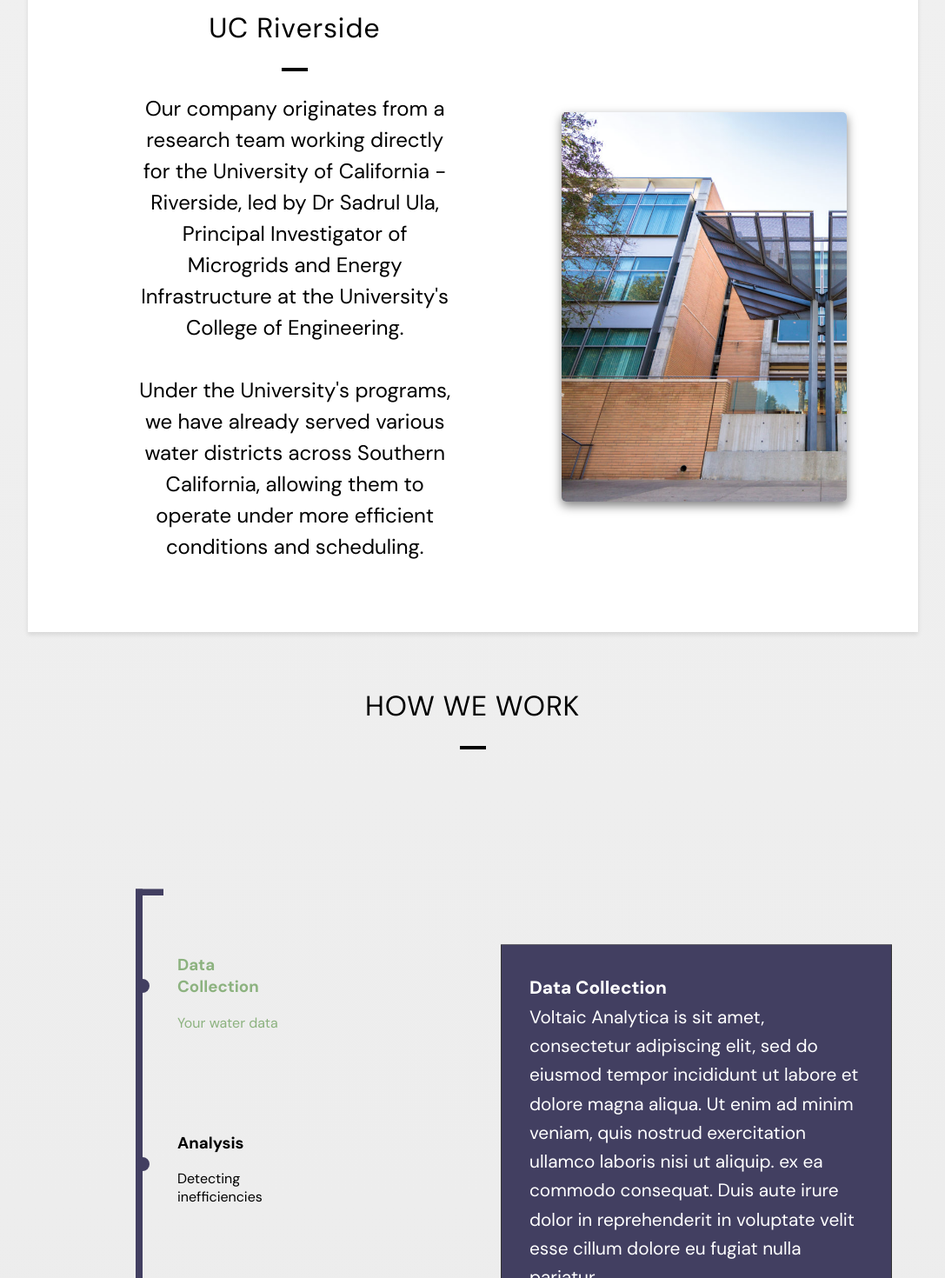
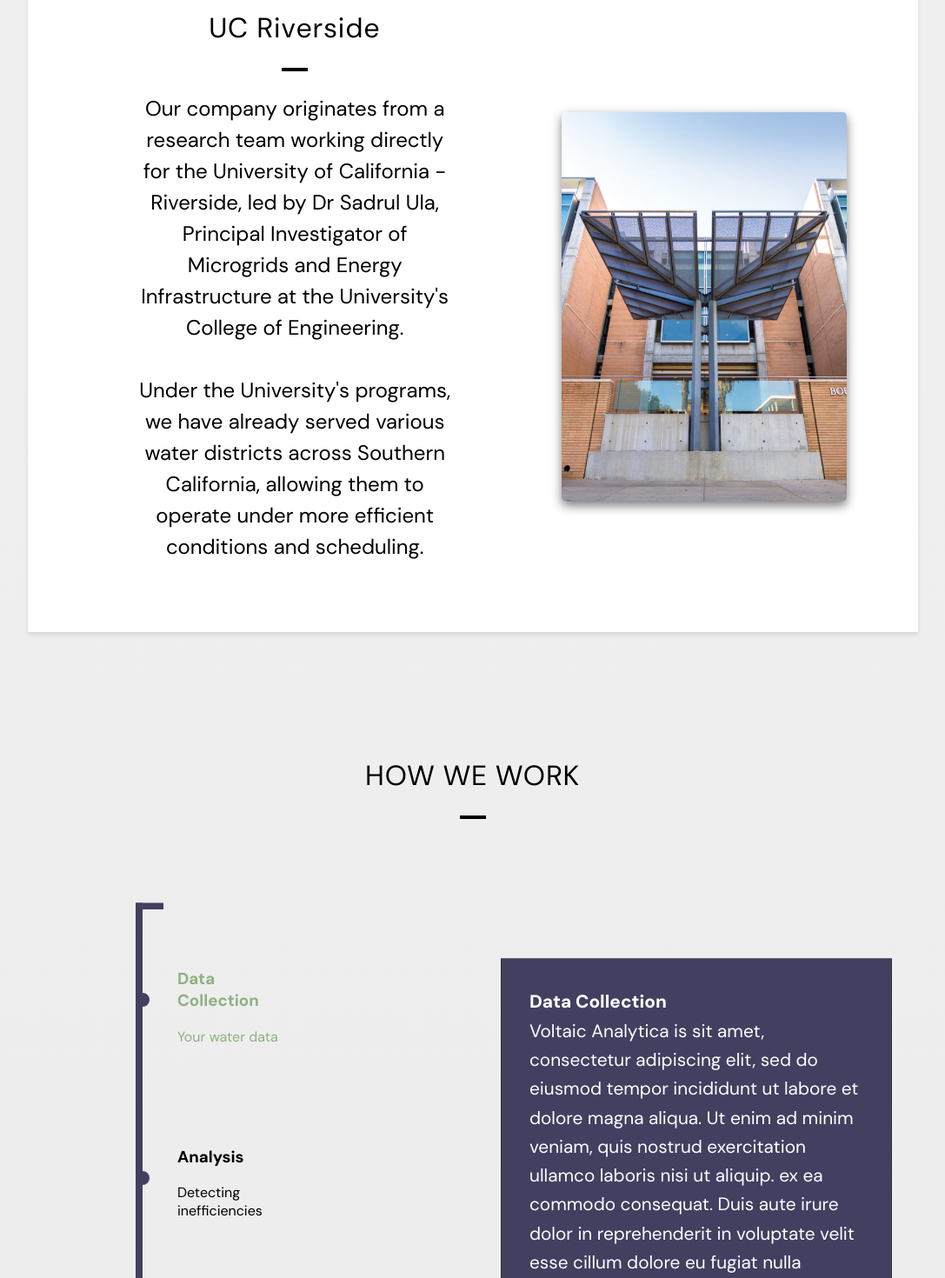
Before and after one commit to wangaj4/voltaic, a React (Create React App) app: page /about in a window 1280 px wide. Shown: the part 500-1970 px from the top of the page at 87% size, without its empty margins (96-1183 px from the left). Built offline with nearby package versions, Linux system fonts and the light colour scheme.

Commit message:
almost done with about page responsiveness, testing with build

```diff
--- a/package.json
+++ b/package.json
@@ -7,6 +7,7 @@
     "@testing-library/react": "^13.4.0",
     "@testing-library/user-event": "^13.5.0",
     "aos": "^2.3.4",
+    "http-server": "^14.1.1",
     "react": "^18.2.0",
     "react-bootstrap": "^2.10.1",
     "react-dom": "^18.2.0",
--- a/src/About.css
+++ b/src/About.css
@@ -35,10 +35,9 @@
     margin-right:20%;
     margin-top:auto;
     margin-bottom:auto;
-    background-size: cover !important;
-    background-repeat: no-repeat !important;
-    background-position: center;
     background: url("./img/collegeofengineering.jpg");
+
+    object-fit: cover;
 
     box-shadow: 0 0.3rem 0.7rem rgba(0, 0, 0, 0.5);
     border-radius:5px;
@@ -48,8 +47,7 @@
 
 .culture{
     display: flex;
-    margin-top: 10rem;
-    flex-wrap: wrap;
+    margin-top: 6rem;
     font-family:var(--main-font);
 }
 
@@ -198,6 +196,7 @@
     transition: 0.2s all;
     cursor:pointer;
     font-weight:bold;
+    margin:5%;
 }
 
 .highlight{
@@ -265,7 +264,7 @@
 }
 
 
-@media(max-width:1080px){
+@media(max-width:1024px){
     .aboutBanner{
         width: 100%;
         margin-inline: 0;
@@ -275,4 +274,36 @@
         margin-right:0;
         margin-bottom:4rem;
     }
+
+    #carouselNav{
+        width:100%;
+    }
+
+    .timeline{
+        right:20%;
+    }
+
+    .cultureInfo{
+        margin:0;
+        flex-basis:45%;
+    }
 }
+
+@media(max-width:700px){
+    .culture{
+        flex-wrap: wrap;
+    }
+
+    .timeline{
+        margin-bottom:4rem;
+        right:10%;
+    }
+
+    .timelineContainer{
+        flex-basis:100%;
+    }
+
+    .cultureInfo{
+        flex-basis:100%;
+    }
+}
--- a/src/About.js
+++ b/src/About.js
@@ -8,6 +8,8 @@
 import profile1 from './img/temppro.png';
 import profile2 from './img/temppro.png';
 import profile3 from './img/temppro.png';
+
+import aboutImage from "./img/collegeofengineering.jpg";
 
 const events = ["Data Collection", "Your water data", "Voltaic Analytica is sit amet, consectetur adipiscing elit, sed do eiusmod tempor incididunt ut labore et dolore magna aliqua. Ut enim ad minim veniam, quis nostrud exercitation ullamco laboris nisi ut aliquip. ex ea commodo consequat. Duis aute irure dolor in reprehenderit in voluptate velit esse cillum dolore eu fugiat nulla pariatur.",
     "Analysis","Detecting inefficiencies","Voltaic Analytica is sit amet, consectetur adipiscing elit, sed do eiusmod tempor incididunt ut labore et dolore magna aliqua. Ut enim ad minim veniam, quis nostrud exercitation ullamco laboris nisi ut aliquip. ex ea commodo consequat. Duis aute irure dolor in reprehenderit in voluptate velit esse cillum dolore eu fugiat nulla pariatur.",
@@ -124,9 +126,11 @@
                     <div className='spacer'/>
                 </div>
                 <div className={"forty"}>
-                    <div className={"aboutImage"}/>
+                    <img src = {aboutImage} className={"aboutImage"}/>
                 </div>
             </div>
+
+            <div className='spacer'/>
 
             <div className={"centerHeader"}>HOW WE WORK</div>
             <div className={"separateBar"}/>
--- a/src/Home.css
+++ b/src/Home.css
@@ -201,7 +201,7 @@
     display: flex;
     position: absolute;
     width:90%;
-    min-height:45rem;
+    min-height:50rem;
     justify-self: center;
     background-color: var(--secondary-color);
     margin-top:-3rem;
@@ -318,7 +318,7 @@
 
 
 
-@media(max-width:1080px){
+@media(max-width:1024px){
     .most{
         flex-basis:100%;
     }
--- a/src/main.css
+++ b/src/main.css
@@ -164,7 +164,7 @@
 
 }
 
-@media(max-width:1080px){
+@media(max-width:1024px){
     .fifty{
         flex-basis:100%;
     }
```
Also changed, not shown: 14 other files (tests, documents, lock files or other folders).
